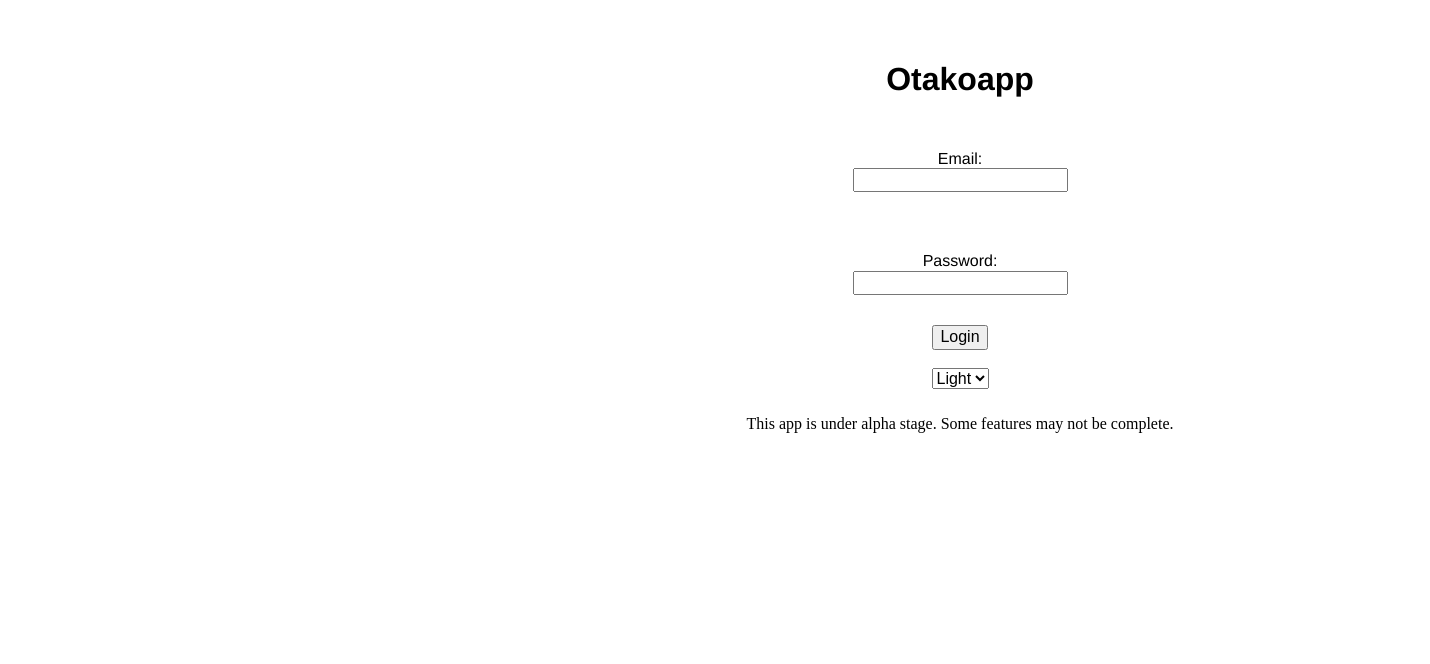
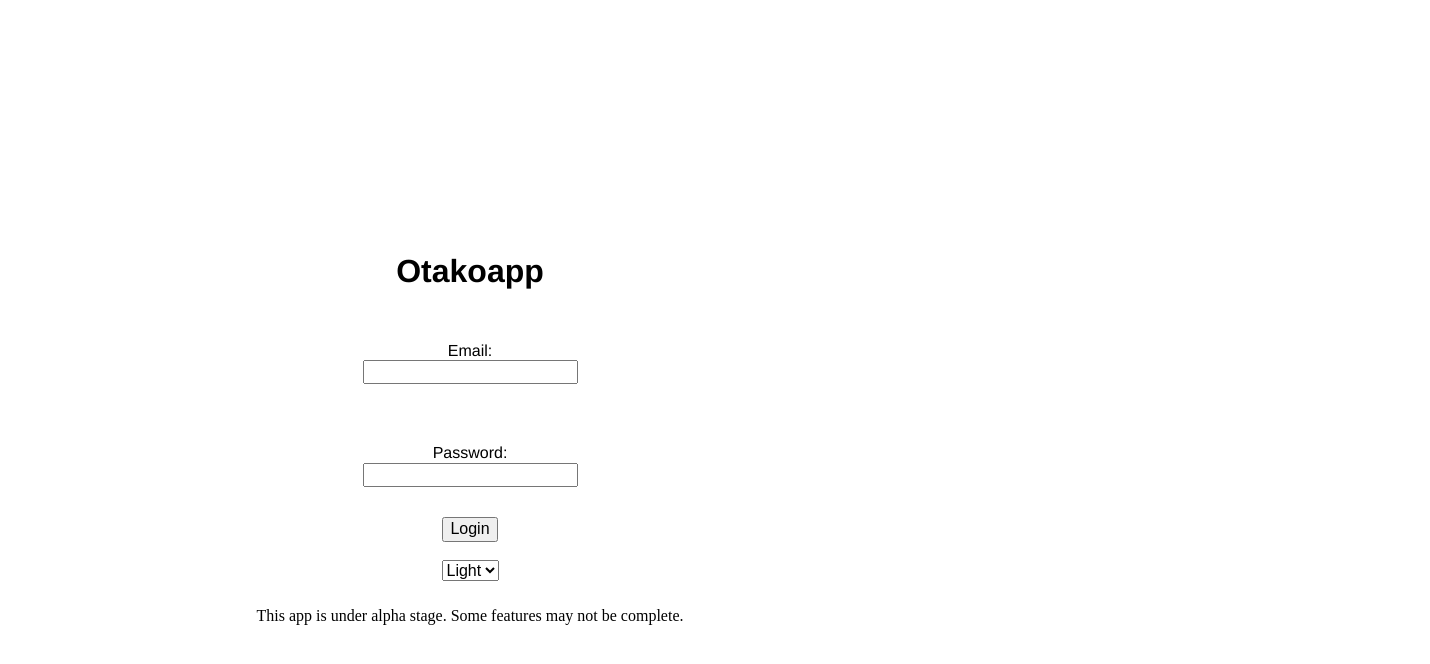
Before and after one commit to kibiinc/otako.moe, a Vue app: page /#/login in a window 1280 px wide. Shown: the top 664 px of the page, 1430 px wide, since content can reach past the window. Built offline with nearby package versions, Linux system fonts and the light colour scheme.

Commit message:
'centered' the auth thing

```diff
--- a/src/components/Login.vue
+++ b/src/components/Login.vue
@@ -58,6 +58,7 @@ export default {
   text-align: center
 
 .auth
-  margin: 40px 490px auto
+  margin: 40px auto
   width: 940px
+  padding-top: 192px
 </style>
--- a/src/components/Main.vue
+++ b/src/components/Main.vue
@@ -1,7 +1,7 @@
 <template>
   <div>
     <h1 class="title">Main Page</h1>
-    <p class="subtitle">hehee</p>
+    <p class="subtitle">this should redirect to the login or main page by default</p>
   </div>
 </template>
 
@@ -11,5 +11,5 @@ export default {
 }
 </script>
 
-<style>
+<style scoped lang="sass">
 </style>
```
